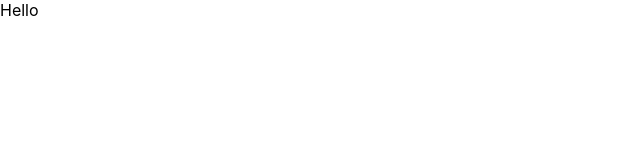
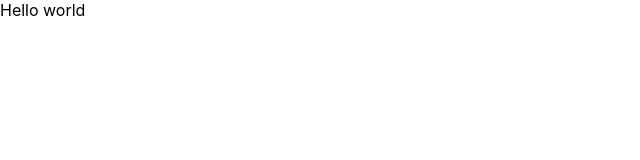
Before and after one commit to atiqueahmad5/bootcampclass2, a React (Create React App) app: page / in a window 1280 px wide. Shown: the top 160 px of the page, without its empty margins (0-640 px from the left). Built offline with nearby package versions, Linux system fonts and the light colour scheme.

Commit message:
newsssss

```diff
--- a/src/App.js
+++ b/src/App.js
@@ -4,7 +4,7 @@ import './App.css';
 function App() {
   return (
     <div>
-      Hello
+      Hello world
     </div>
   );
 }
```
